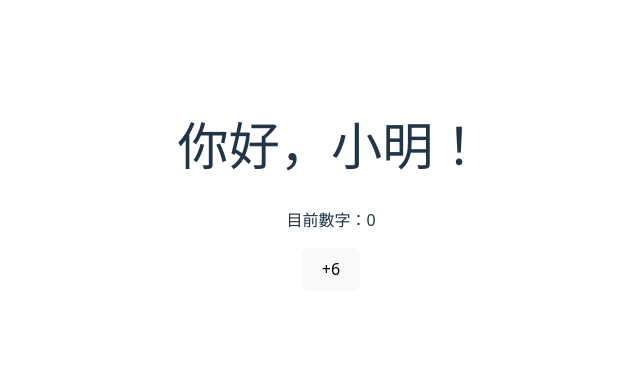
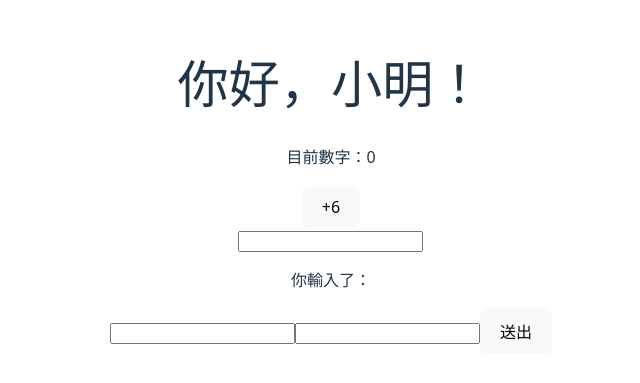
Before and after one commit to roucho1/my-react-app, a React (Vite) app: page / in a window 1280 px wide. Shown: the part 213-596 px from the top of the page, without its empty margins (309-949 px from the left). Built offline with nearby package versions, Linux system fonts and the light colour scheme.

Commit message:
Day 5: event handling, controlled input, form basics

```diff
--- a/src/App.jsx
+++ b/src/App.jsx
@@ -1,12 +1,16 @@
 import "./App.css";
 import Counter from "./Component/Counter";
-import Greeting from "./Greeting";
+import Greeting from "./Component/Greeting";
+import LoginForm from "./Component/LoginForm";
+import NameInput from "./Component/NameInput";
 
 function App() {
   return (
     <div>
       <Greeting name="小明" />
       <Counter step={6} />
+      <NameInput />
+      <LoginForm />
     </div>
   );
 }
--- /dev/null
+++ b/src/Component/LoginForm.jsx
@@ -0,0 +1,23 @@
+import { useState } from "react";
+
+function LoginForm() {
+  const [form, setForm] = useState({ username: "", password: "" });
+
+  function handleChange(e) {
+    setForm({ ...form, [e.target.name]: e.target.value });
+  }
+
+  function handleSubmit() {
+    console.log("送出：", form);
+  }
+
+  return (
+    <div>
+      <input name="username" value={form.username} onChange={handleChange} />
+      <input name="password" value={form.password} onChange={handleChange} />
+      <button onClick={handleSubmit}>送出</button>
+    </div>
+  );
+}
+
+export default LoginForm;
--- /dev/null
+++ b/src/Component/NameInput.jsx
@@ -0,0 +1,14 @@
+import { useState } from "react";
+
+function NameInput() {
+  const [name, setName] = useState("");
+
+  return (
+    <div>
+      <input value={name} onChange={(e) => setName(e.target.value)} />
+      <p>你輸入了：{name}</p>
+    </div>
+  );
+}
+
+export default NameInput;
```
Also changed, not shown: src/Component/Greeting.jsx (renamed from src/Greeting.jsx).
